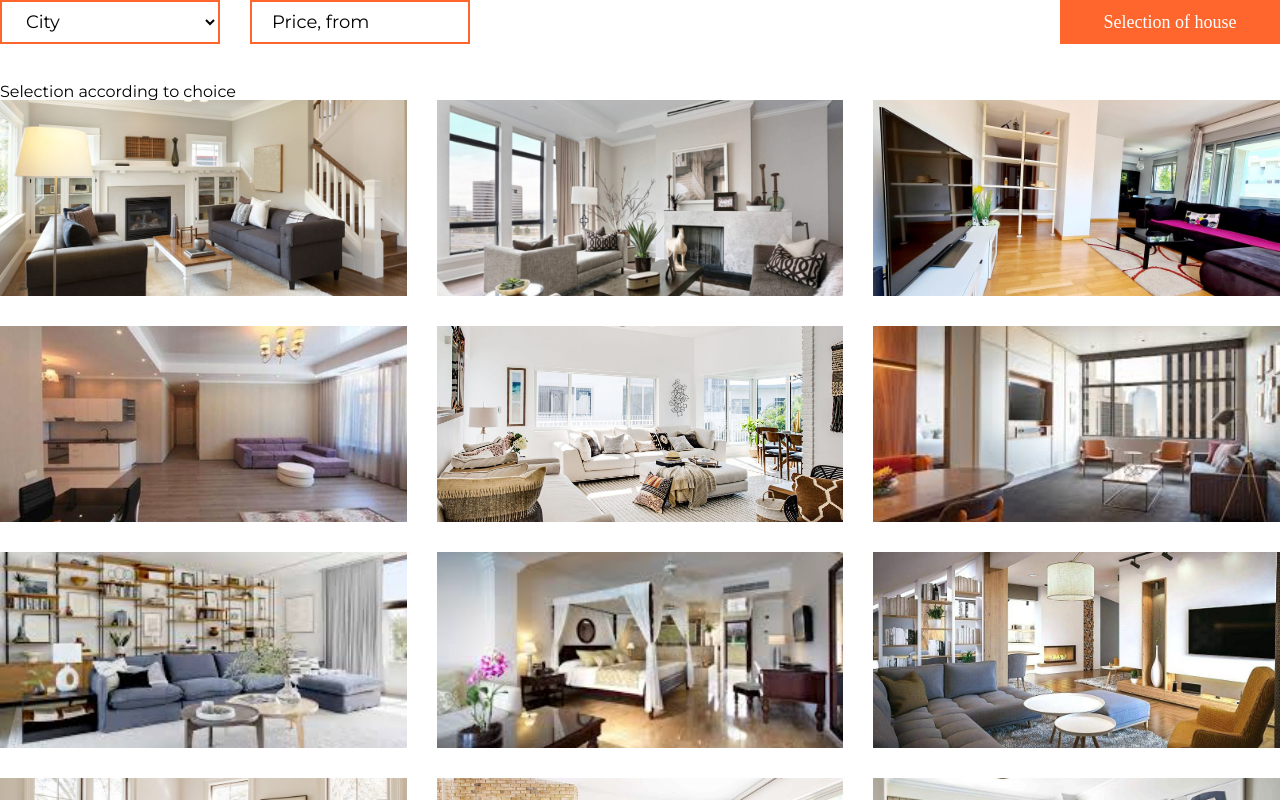
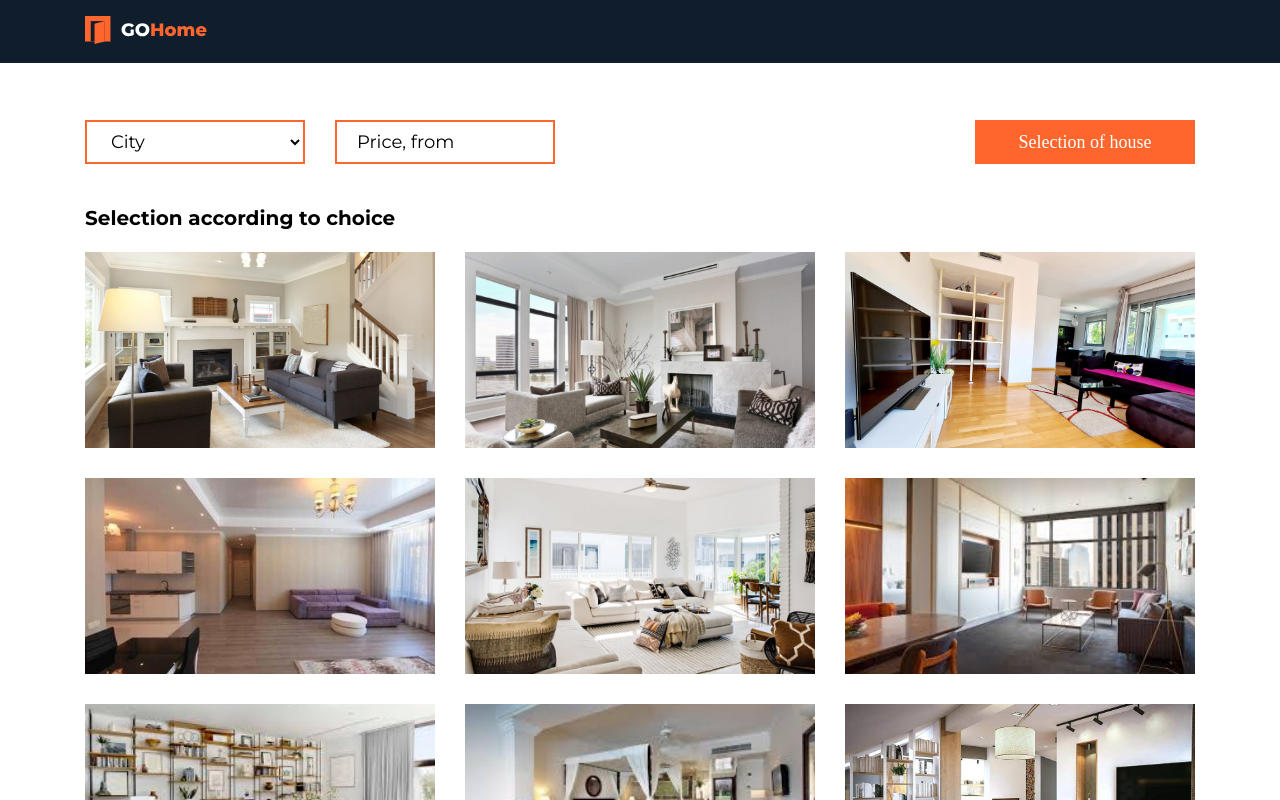
Before and after one commit to IgoryanDeltoro/my-first-vue-project, a Vue app: page / in a window 1280 px wide. Shown: the top 800 px of the page. Built offline with nearby package versions, Linux system fonts and the light colour scheme.

Commit message:
ADDED: some changes

```diff
--- a/src/App.vue
+++ b/src/App.vue
@@ -1,12 +1,21 @@
 <template>
   <div class="app">
-    <ApartmentsFilterForm @submit="filter" />
-    <p class="inform" v-if="!filteredApartments.length">Apartments not found</p>
+    <div class="content">
+      <Header />
+      <Container>
+        <ApartmentsFilterForm @data="filter" />
+      </Container>
+      <Container>
+        <p class="inform" v-if="!filteredApartments.length">
+          Apartments not found
+        </p>
         <ApartmentsList
           v-else="filteredApartments.length"
           :items="filteredApartments"
         >
-      <template v-slot:title>Selection according to choice</template>
+          <template v-slot:title
+            ><h1 class="title">Selection according to choice</h1>
+          </template>
           <template v-slot:apartment="{ apartment }">
             <ApartmentsItem
               :description="apartment.descr"
@@ -17,6 +26,9 @@
             />
           </template>
         </ApartmentsList>
+      </Container>
+    </div>
+    <Footer />
   </div>
 </template>
 
@@ -25,6 +37,9 @@ import apartments from './components/apartment/apartments';
 import ApartmentsFilterForm from './components/apartment/ApartmentsFilterForm.vue';
 import ApartmentsItem from './components/apartment/ApartmentsItem.vue';
 import ApartmentsList from './components/apartment/ApartmentsList.vue';
+import Footer from './components/Footer.vue';
+import Header from './components/Header.vue';
+import Container from './components/shared/Container.vue';
 import CustomInput from './components/shared/CustomInput.vue';
 import CustomSelect from './components/shared/CustomSelect.vue';
 
@@ -36,6 +51,9 @@ export default {
     CustomInput,
     CustomSelect,
     ApartmentsFilterForm,
+    Footer,
+    Header,
+    Container,
   },
   data() {
     return {
@@ -79,11 +97,22 @@ export default {
 .app {
   display: flex;
   flex-direction: column;
-  min-height: 100vh;
+  height: 100vh;
 }
 .inform {
   color: red;
   text-align: center;
   font-size: large;
 }
+.title {
+  font-size: 20px;
+  font-weight: 700;
+  line-height: 1.4;
+  margin-bottom: 20px;
+}
+.content {
+  flex-grow: 1;
+  margin-bottom: 100px;
+  padding-top: 120px;
+}
 </style>
```
Lines whose indentation alone changed are shown as unchanged.
